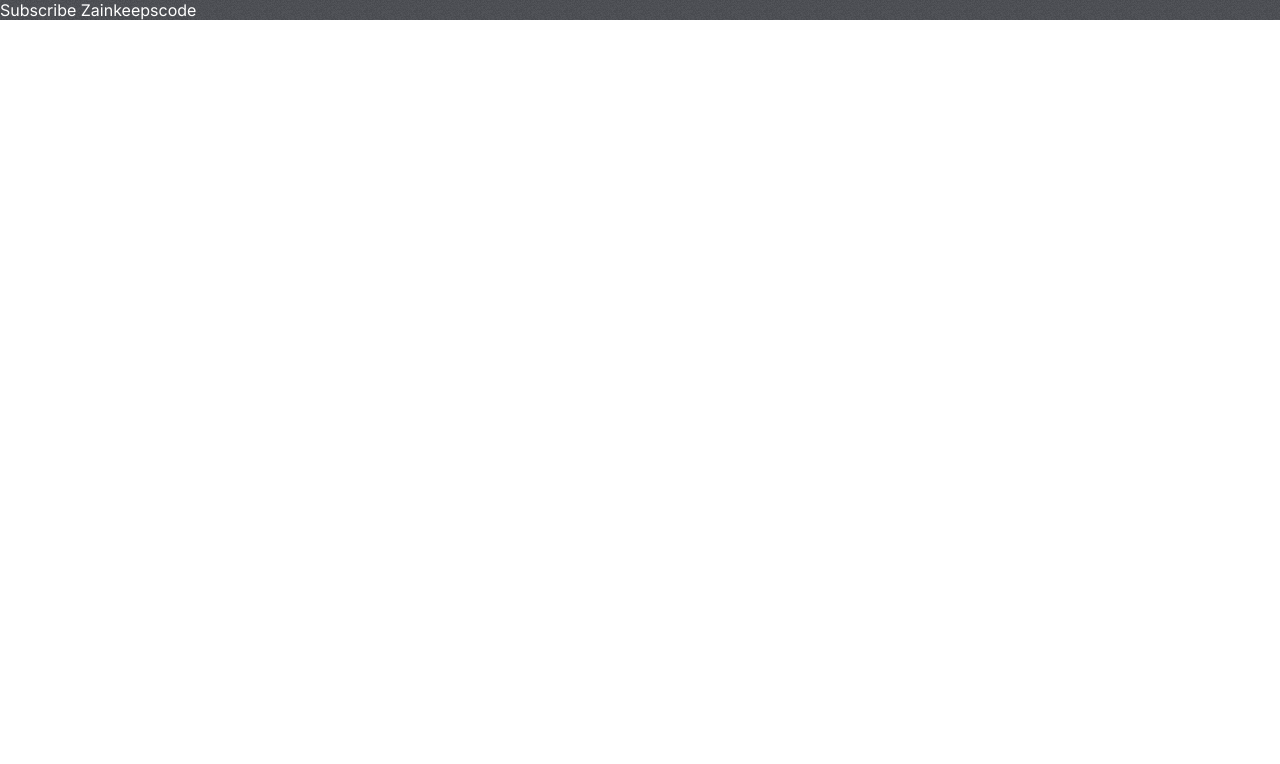
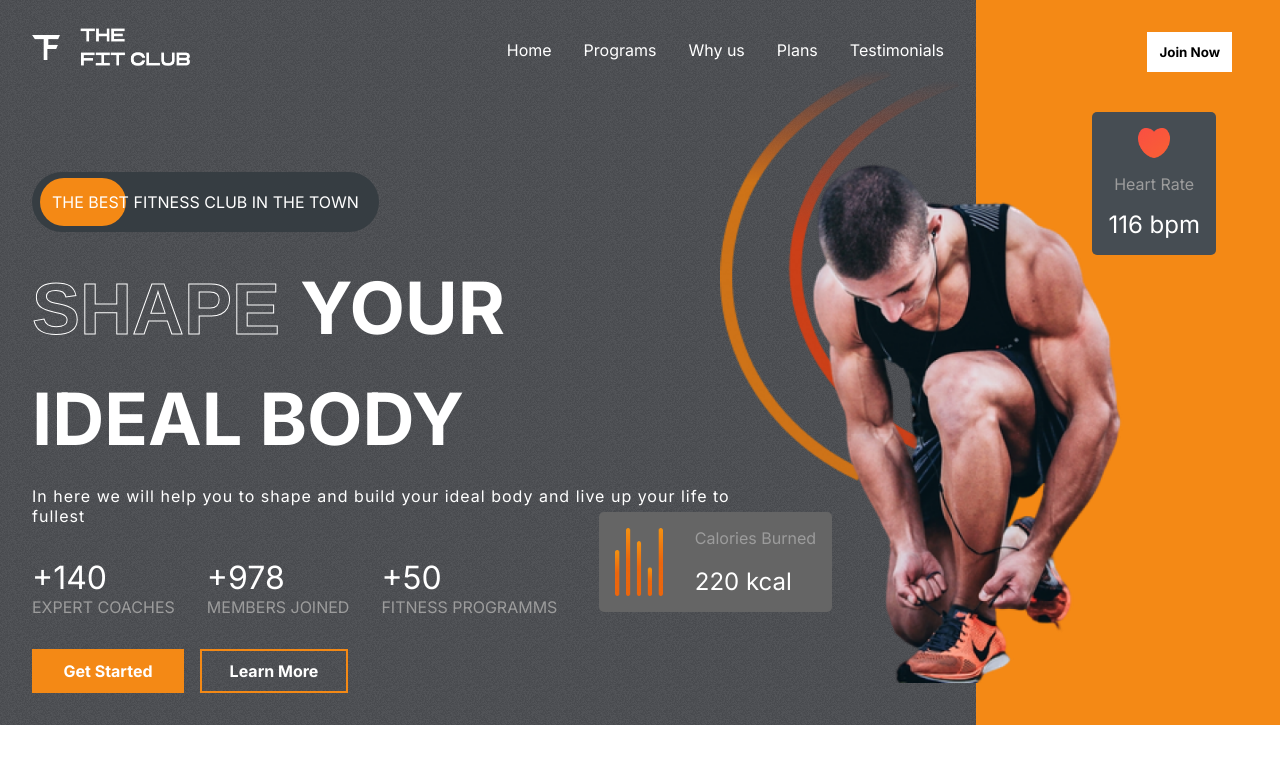
Before and after one commit to Ayeshan-Oshitha/Tutorial-Project---React---Gym_Website, a React (Create React App) app: page / in a window 1280 px wide. Shown: the top 764 px of the page. Built offline with nearby package versions, Linux system fonts and the light colour scheme.

Commit message:
Hero Section

```diff
--- a/src/App.css
+++ b/src/App.css
@@ -21,3 +21,28 @@
 ::-webkit-scrollbar{
   display: none;
 }
+
+
+.stroke-text{
+  color: transparent;
+  font-family: Arial, Helvetica, sans-serif;
+  -webkit-text-stroke-width: 1px;
+  -webkit-text-stroke-color: white;
+}
+
+
+.btn{
+  background-color: white;
+  padding: 0.5rem;
+  font-weight: bold;
+  border: 4px solid transparent;
+  transition:300ms all;
+  display: flex;
+  align-items: center;       /*Vertical center - text inside button*/
+  justify-content: center;   /*Horizontal center - text inside button */
+
+}
+
+.btn:hover{
+  cursor: pointer;
+}
--- a/src/App.js
+++ b/src/App.js
@@ -1,8 +1,10 @@
 import './App.css';
+import Hero from './Components/Hero.jsx'
 function App() {
   return (
     <div className="App">
-          <span style={{color: 'white'}}>Subscribe Zainkeepscode</span>
+      <Hero/>
+
     </div>
   );
 }
--- /dev/null
+++ b/src/Components/Header.css
@@ -0,0 +1,25 @@
+.header{
+    display: flex;
+    justify-content: space-between;
+}
+
+.logo{
+    width:10rem;
+    height: 3rem;
+}
+
+
+.header-menu{
+    list-style: none;
+    display: flex;    /*This will make list horizontal*/
+    gap:2rem;
+    color:white;
+
+}
+
+
+
+.header-menu>li:hover{
+    cursor: pointer;
+    color: var(--orange);
+}
--- /dev/null
+++ b/src/Components/Header.jsx
@@ -0,0 +1,22 @@
+import React from 'react'
+import './Header.css'
+import Logo from '../assets/logo.png'
+
+const Header = () => {
+  return (
+    <div className="header">
+
+        <img className="logo" src ={Logo} alt='Website Logo'></img>
+
+        <ul className='header-menu'>
+            <li>Home</li>
+            <li>Programs</li>
+            <li>Why us</li>
+            <li>Plans</li>
+            <li>Testimonials</li>
+        </ul>
+
+    </div>
+)}
+
+export default Header
--- /dev/null
+++ b/src/Components/Hero.css
@@ -0,0 +1,206 @@
+.hero{
+    display: flex;
+    justify-content: space-between;
+
+}
+
+
+.left-h{
+    padding: 2rem;
+    padding-top: 1.5rem;
+    flex:3;      /* Left side will have 3X width of right side, flex will add the space between contents*/
+
+    display:flex;
+    gap:2rem;
+    flex-direction: column;
+
+
+}
+
+.right-h{
+     flex:1;     /*Right side will have 1/3 width of left side */
+
+     position:relative;
+     background-color: var(--orange);
+
+}
+
+
+.the-best-ad{
+    margin-top: 4rem;
+    background-color: #363d42;
+    border-radius: 4rem;
+    width: fit-content;
+    padding:20px;
+    text-transform: uppercase;
+    color: white;
+
+    position:relative;
+    display: flex;
+    align-items: center;
+    justify-content: flex-start;
+}
+
+.the-best-ad>span{
+    z-index: 2;
+}
+
+.the-best-ad>div{
+    position: absolute;
+    background-color: var(--orange);
+    width: 5.4rem;
+    height: 80%;
+    left: 8px;
+    border-radius: 3rem;
+    z-index: 1;
+}
+
+
+.hero-text{
+    display:flex;
+    flex-direction: column;
+    gap:1.5rem;
+    text-transform: uppercase;
+    font-size: 4.5rem;
+    font-weight: bold;
+    color:white;
+    text-overflow: inherit;  /* responsive to the screen size*/
+}
+
+
+.hero-text>div:nth-child(3){
+    font-size: 1rem;
+    font-weight: 200;
+    text-transform: none;
+    letter-spacing: 1px;
+    width: 80%;
+}
+
+.figures{
+    display: flex;
+    gap:2rem;
+}
+
+.figures>div{
+    display: flex;
+    flex-direction: column;
+}
+
+.figures>div>span:nth-of-type(1){
+    color: white;
+    font-size: 2rem;
+}
+
+
+.figures>div>span:nth-of-type(2){
+    color:var(--gray);
+    text-transform: uppercase;
+}
+
+
+.hero-buttons{
+    display:flex;
+    gap:1rem;
+    font-weight: normal;
+}
+
+
+.hero-buttons>:nth-child(1){
+    color:white;
+    background-color: var(--orange);
+    width:8rem;
+}
+
+.hero-buttons>:nth-child(2){
+    color:white;
+    background-color: transparent;
+    width:8rem;
+    border: 2px solid var(--orange);
+}
+
+
+.right-h>.btn{
+    position:absolute;
+    right:3rem;
+    top: 2rem;
+    color:black;
+  }
+
+
+  .heart-rate{
+    display: flex;
+    flex-direction: column;
+    gap:1rem;
+    background-color: var(--darkGrey);
+    width: fit-content;
+    padding: 1rem;
+    align-items: center;
+
+    border-radius: 5px;
+    position: absolute;
+    right: 4rem;
+    top: 7rem;
+  }
+
+  .heart-rate>img{
+    width: 2rem;
+  }
+
+
+.heart-rate>:nth-child(2){
+    color: var(--gray);
+}
+
+.heart-rate>:nth-child(3){
+    color:white ;
+    font-size: 1.5rem;
+}
+
+.hero-image{
+    position: absolute;
+    top: 10rem;
+    right: 8rem;
+    width: 23rem;
+}
+
+.hero-image-back{
+    position: absolute;
+    top: 4rem;
+    right: 20rem;
+    z-index: -1;
+    width: 15rem;
+}
+
+
+.calories{
+    display: flex;
+    gap:2rem;
+    background-color:var(--caloryCard) ;
+    border-radius: 5px;
+    padding: 1rem;
+    width: fit-content;
+    position:absolute;
+    top:32rem;
+    right:28rem;
+
+}
+
+.calories>img{
+    width: 3rem;
+}
+
+.calories>div{
+    display: flex;
+    flex-direction: column;
+    justify-content: space-between;
+}
+
+
+.calories>div>:nth-child(1){
+    color:var(--gray);
+}
+
+.calories>div>:nth-child(2){
+    color: white;
+    font-size: 1.5rem;
+}
--- /dev/null
+++ b/src/Components/Hero.jsx
@@ -0,0 +1,122 @@
+import React from 'react'
+import './Hero.css'
+import Header from './Header'
+import hero_image from '../assets/hero_image.png'
+import hero_image_back from '../assets/hero_image_back.png'
+import heart from '../assets/heart.png'
+import calories from '../assets/calories.png'
+
+const Hero = () => {
+  return (
+    <div className="hero">
+        <div className="left-h">
+
+            <Header />
+
+            {/* the best ad */}
+
+            <div className="the-best-ad">
+
+            <div></div>
+
+              <span>the best fitness club in the town</span>
+
+            </div>
+
+            {/* Hero Heading */}
+
+            <div className="hero-text">
+
+              <div>
+                <span className='stroke-text'> Shape </span>
+                <span> Your </span>
+              </div>
+
+              <div>
+                <span> Ideal body </span>
+              </div>
+
+
+              <div >
+                <span>
+                In here we will help you to shape and build your ideal body and live up your life to fullest
+                </span>
+              </div>
+
+
+
+            </div>
+
+
+
+            {/* figures */}
+
+            <div className="figures">
+
+              <div>
+                <span> +140</span>
+                <span>Expert Coaches </span>
+              </div>
+
+              <div>
+                <span>+978</span>
+                <span>Members Joined</span>
+              </div>
+
+              <div>
+                <span>+50</span>
+                <span>fitness programms</span>
+              </div>
+
+
+            </div>
+
+
+            {/* hero buttons */}
+
+            <div className="hero-buttons">
+
+              <buttons className="btn">Get Started</buttons>
+              <buttons className="btn">Learn More</buttons>
+            </div>
+
+        </div>
+
+
+
+
+
+        <div className="right-h">
+
+
+          {/* hero buttons */}
+
+          <button className="btn">Join Now</button>
+
+          <div className="heart-rate">
+            <img src={heart} alt="Heart Icon"/>
+            <span>Heart Rate</span><span>116 bpm</span>
+          </div>
+        </div>
+
+        {/* hero images */}
+
+        <img src={hero_image} alt="" className='hero-image'/>
+        <img src={hero_image_back} alt="" className='hero-image-back'/>
+
+
+       {/* calories */}
+       <div className="calories">
+        <img src={calories} alt="" />
+        <div>
+        <span>Calories Burned</span>
+        <span>220 kcal</span>
+        </div>
+
+       </div>
+
+    </div>
+  )
+}
+
+export default Hero
```
